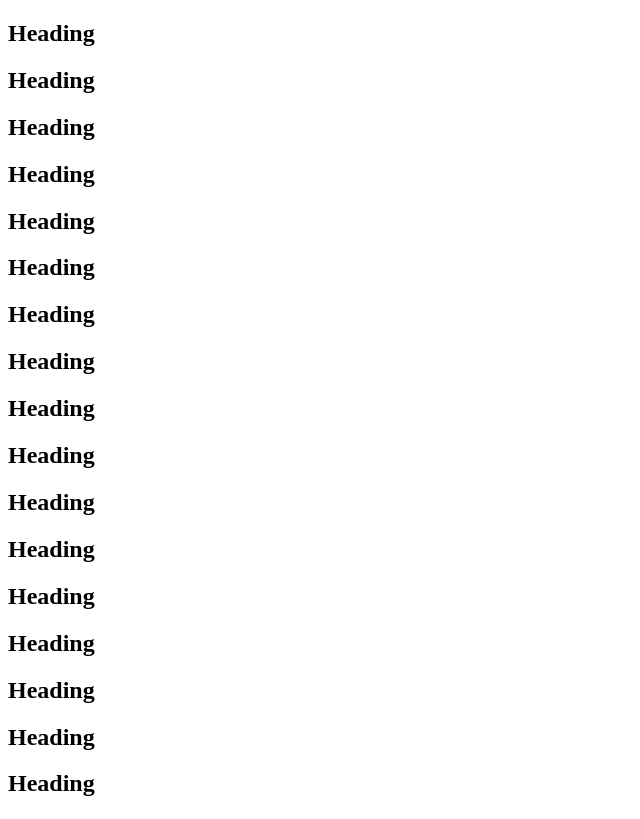
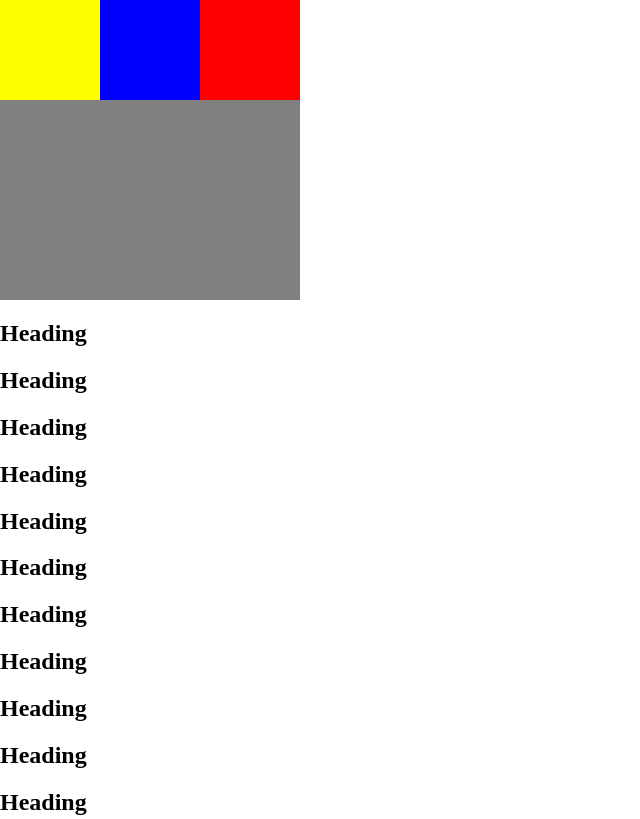
Before and after one commit to saiyumm/Learning_WebDev, a plain HTML site: page 02. CSS/06. positioning.html in a window 1280 px wide. Shown: the top 819 px of the page, without its empty margins (0-640 px from the left). Drawn offline with Linux system fonts and the light colour scheme.

Commit message:
CSS - positioning

```diff
--- a/02. CSS/06. positioning.html
+++ b/02. CSS/06. positioning.html
@@ -4,7 +4,7 @@
     <meta charset="UTF-8">
     <meta http-equiv="X-UA-Compatible" content="IE=edge">
     <meta name="viewport" content="width=device-width, initial-scale=1.0">
-    <link rel="stylesheet" href="./styles.css">
+    <link rel="stylesheet" href="./06. positioning.css">
     <title>Document</title>
 </head>
 <body>
```
